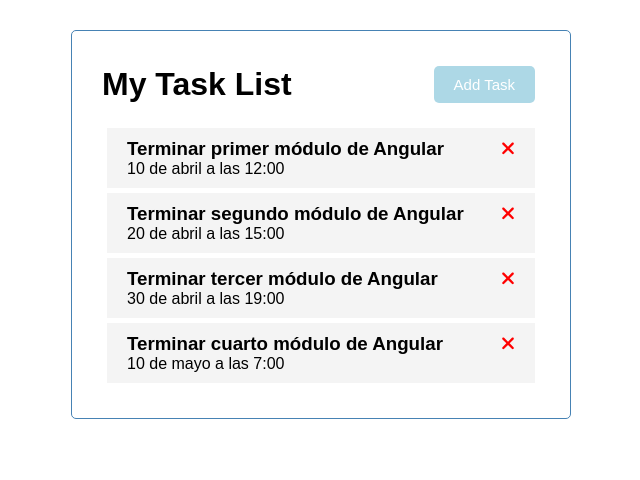
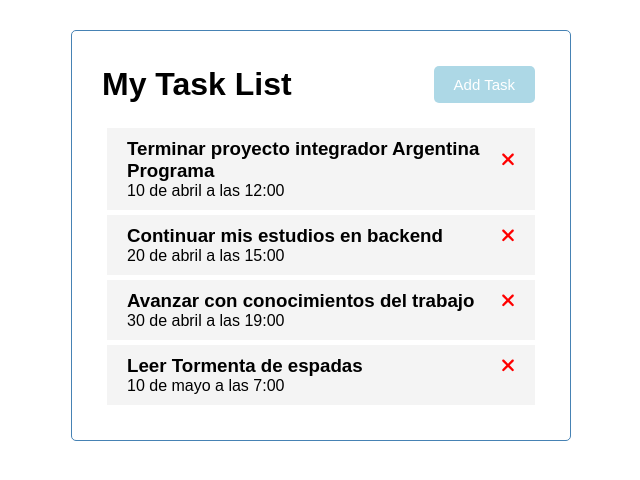
Before and after one commit to LeoLopezPisani/task-list, an Angular app: page / in a window 1280 px wide. Shown: the top 480 px of the page, without its empty margins (319-959 px from the left). Built offline with nearby package versions, Linux system fonts and the light colour scheme; data requests are answered from the project's data file.

Commit message:
service and tasks server ready

```diff
--- /dev/null
+++ b/db.json
@@ -0,0 +1,28 @@
+{
+    "tasks": [
+        {
+            "id": 1,
+            "text": "Terminar proyecto integrador Argentina Programa",
+            "day": "10 de abril a las 12:00",
+            "reminder": true
+        },
+        {
+            "id": 2,
+            "text": "Continuar mis estudios en backend",
+            "day": "20 de abril a las 15:00",
+            "reminder": true
+        },
+        {
+            "id": 3,
+            "text": "Avanzar con conocimientos del trabajo",
+            "day": "30 de abril a las 19:00",
+            "reminder": false
+        },
+        {
+            "id": 4,
+            "text": "Leer Tormenta de espadas",
+            "day": "10 de mayo a las 7:00",
+            "reminder": false
+        }
+    ]
+}
--- a/package.json
+++ b/package.json
@@ -6,7 +6,8 @@
     "start": "ng serve",
     "build": "ng build",
     "watch": "ng build --watch --configuration development",
-    "test": "ng test"
+    "test": "ng test",
+    "server": "json-server --watch db.json --port 5000"
   },
   "private": true,
   "dependencies": {
@@ -23,6 +24,7 @@
     "@fortawesome/free-brands-svg-icons": "^6.1.0",
     "@fortawesome/free-regular-svg-icons": "^6.1.0",
     "@fortawesome/free-solid-svg-icons": "^6.1.0",
+    "json-server": "^0.17.0",
     "rxjs": "~7.5.0",
     "tslib": "^2.3.0",
     "zone.js": "~0.11.4"
--- a/src/app/app.module.ts
+++ b/src/app/app.module.ts
@@ -1,5 +1,6 @@
 import { NgModule } from '@angular/core';
 import { BrowserModule } from '@angular/platform-browser';
+import { HttpClientModule } from '@angular/common/http';
 
 import { AppComponent } from './app.component';
 import { HeaderComponent } from './components/header/header.component';
@@ -18,7 +19,8 @@
   ],
   imports: [
     BrowserModule,
-    FontAwesomeModule
+    FontAwesomeModule,
+    HttpClientModule
   ],
   providers: [],
   bootstrap: [AppComponent]
--- a/src/app/components/tasks/tasks.component.ts
+++ b/src/app/components/tasks/tasks.component.ts
@@ -1,6 +1,6 @@
 import { Component, OnInit } from '@angular/core';
-import { Task } from '../../Task';
-import { TASKS } from '../../mock-tasks';
+import { TaskService } from 'src/app/service/task.service';
+import { Task } from 'src/app/Task';
 
 @Component({
   selector: 'app-tasks',
@@ -8,11 +8,16 @@
   styleUrls: ['./tasks.component.css']
 })
 export class TasksComponent implements OnInit {
-  tasks: Task[] = TASKS;
+  tasks: Task[] = [];
 
-  constructor() { }
+  constructor(
+    private taskService: TaskService
+  ) { }
 
   ngOnInit(): void {
+    this.taskService.getTasks().subscribe((tasks)=>{
+      this.tasks = tasks;
+    })
   }
 
 }
--- /dev/null
+++ b/src/app/service/task.service.ts
@@ -0,0 +1,19 @@
+import { Injectable } from '@angular/core';
+import { HttpClient, HttpHandler } from '@angular/common/http';
+import { Observable, of } from 'rxjs';
+import { Task } from '../Task';
+
+@Injectable({
+  providedIn: 'root'
+})
+export class TaskService {
+  private apiUrl = 'http://localhost:5000/tasks';
+
+  constructor(
+    private http:HttpClient
+  ) { }
+
+  getTasks(): Observable<Task[]> {
+    return this.http.get<Task[]>(this.apiUrl);
+  }
+}
```
Also changed, not shown: 2 other files (tests, documents, lock files or other folders).
